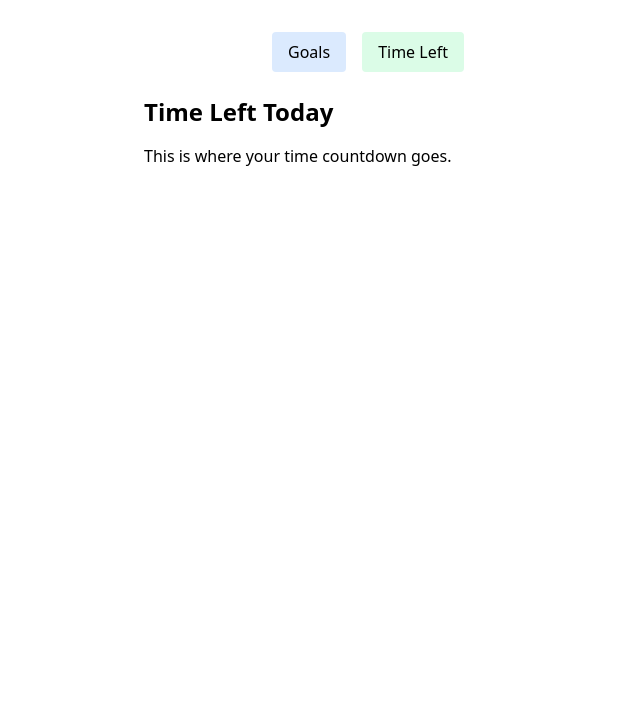
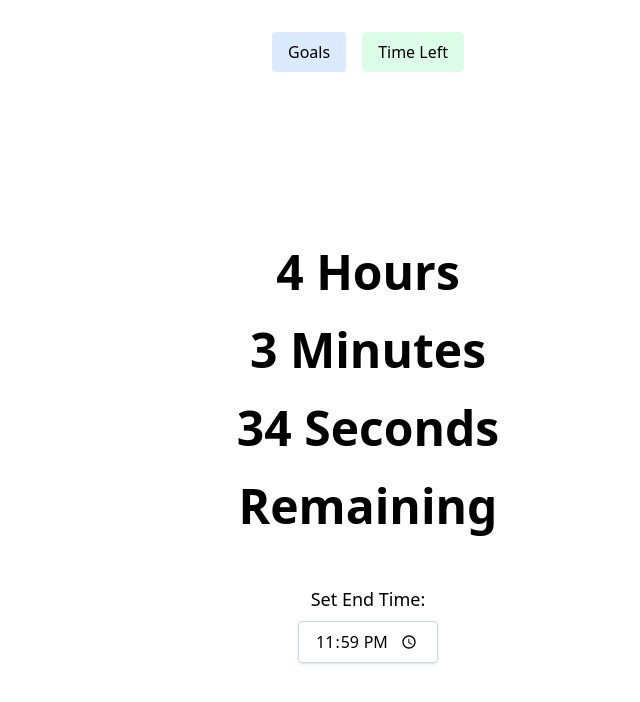
Before and after one commit to rahulnshah/time-keeper, a React (Vite) app: page /time in a window 1280 px wide. Shown: the top 702 px of the page, without its empty margins (272-912 px from the left). Built offline with nearby package versions, Linux system fonts and the light colour scheme.

Commit message:
polished up ui a bit

```diff
--- a/src/GoalsView.tsx
+++ b/src/GoalsView.tsx
@@ -4,7 +4,8 @@ import { Goal } from './model';
 export default function GoalsView() {
   const [goals, setGoals] = useState<Goal[]>([]);
   const [title, setTitle] = useState<string>('');
-  const [duration, setDuration] = useState<string>('00:05');
+  const [hours, setHours] = useState<string>('0');
+  const [minutes, setMinutes] = useState<string>('5');
 
   const fetchGoals = async (): Promise<void> => {
     const goals: Goal[] = await window.api.getGoals();
@@ -12,25 +13,59 @@ export default function GoalsView() {
   };
 
   const handleAddGoal = (): void => {
-    if (!title || !duration) {
+    if (!title || !hours || !minutes) {
       alert('Please fill out all fields.');
       return;
     }
-    const [hours, minutes] = duration.split(':').map(Number);
-    const totalMinutes = hours * 60 + minutes;
+
+    const hoursNum = parseInt(hours, 10);
+    const minutesNum = parseInt(minutes, 10);
+
+    if (
+      isNaN(hoursNum) ||
+      isNaN(minutesNum) ||
+      hoursNum < 0 ||
+      hoursNum > 24 || // Set maximum hours to 24
+      minutesNum < 0 ||
+      minutesNum >= 60
+    ) {
+      alert('Please enter valid hours (0-24) and minutes (0-59).');
+      return;
+    }
+
+    const totalMinutes = hoursNum * 60 + minutesNum;
     if (totalMinutes < 5 || totalMinutes > 1440) {
       alert('Duration must be between 5 minutes and 24 hours.');
       return;
     }
+
+    const duration = `${hoursNum.toString().padStart(2, '0')}:${minutesNum.toString().padStart(2, '0')}`;
     window.api.addGoal(title, duration);
     setTitle('');
-    setDuration('00:05');
+    setHours('0');
+    setMinutes('5');
     fetchGoals();
   };
 
   const handleMarkAsCompleted = (id: number): void => {
     window.api.markGoalAsCompleted(id);
     fetchGoals();
+  };
+
+  const handleDeleteGoal = (id: number): void => {
+    if (confirm('Are you sure you want to delete this goal?')) {
+      window.api.deleteGoal(id);
+      fetchGoals();
+    }
+  };
+
+  // Helper function to format duration
+  const formatDuration = (duration: string): string => {
+    const [hours, minutes] = duration.split(':').map(Number);
+    const parts = [];
+    if (hours > 0) parts.push(`${hours} hour${hours > 1 ? 's' : ''}`);
+    if (minutes > 0) parts.push(`${minutes} minute${minutes > 1 ? 's' : ''}`);
+    return parts.join(' ');
   };
 
   useEffect((): (() => void) => {
@@ -51,15 +86,30 @@ export default function GoalsView() {
           onChange={(e) => setTitle(e.target.value)}
           className="text-black px-4 py-2 rounded shadow border border-gray-300 mr-2"
         />
+        <div className="flex items-center gap-2">
           <input
-          type="time"
-          value={duration}
-          onChange={(e) => setDuration(e.target.value)}
-          className="text-black px-4 py-2 rounded shadow border border-gray-300"
+            type="number"
+            placeholder="Hours"
+            value={hours}
+            onChange={(e) => setHours(e.target.value)}
+            className="text-black px-4 py-2 rounded shadow border border-gray-300 w-20"
+            min="0"
+            max="24" // Set maximum hours to 24
           />
+          <span>:</span>
+          <input
+            type="number"
+            placeholder="Minutes"
+            value={minutes}
+            onChange={(e) => setMinutes(e.target.value)}
+            className="text-black px-4 py-2 rounded shadow border border-gray-300 w-20"
+            min="0"
+            max="59"
+          />
+        </div>
         <button
           onClick={handleAddGoal}
-          className="ml-2 px-4 py-2 bg-blue-500 text-white rounded shadow"
+          className="ml-2 px-4 py-2 bg-blue-500 text-white rounded shadow mt-2"
         >
           Add Goal
         </button>
@@ -72,13 +122,21 @@ export default function GoalsView() {
           >
             <div>
               <h2 className="font-bold">{goal.title}</h2>
-              <p>{goal.duration}</p>
+              <p>{formatDuration(goal.duration)}</p> {/* Use the helper function here */}
             </div>
+            <div className="flex items-center gap-2">
               <input
                 type="checkbox"
                 checked={goal.completed}
                 onChange={() => handleMarkAsCompleted(goal.id)}
               />
+              <button
+                onClick={() => handleDeleteGoal(goal.id)}
+                className="px-2 py-1 bg-red-500 text-white rounded shadow"
+              >
+                Delete
+              </button>
+            </div>
           </li>
         ))}
       </ul>
--- a/src/TimeView.tsx
+++ b/src/TimeView.tsx
@@ -1,9 +1,50 @@
-// src/TimeView.tsx
+import { useEffect, useState } from 'react';
+import moment from 'moment';
+
 export default function TimeView() {
-    return (
-      <div className="w-full max-w-md">
-        <h1 className="text-2xl font-bold mb-4">Time Left Today</h1>
-        <p>This is where your time countdown goes.</p>
+  const [endTime, setEndTime] = useState('23:59');
+  const [timeLeftText, setTimeLeftText] = useState({ hours: 0, minutes: 0, seconds: 0 });
+
+  const calculateTimeLeft = () => {
+    const now = moment();
+    const [endHour, endMinute] = endTime.split(':');
+    const end = moment().set({ hour: +endHour, minute: +endMinute, second: 0 });
+
+    if (end.isBefore(now)) {
+      end.add(1, 'day'); // set it for tomorrow if the time has passed
+    }
+
+    const duration = moment.duration(end.diff(now));
+    const hours = Math.floor(duration.asHours());
+    const minutes = duration.minutes();
+    const seconds = duration.seconds();
+
+    setTimeLeftText({ hours, minutes, seconds });
+  };
+
+  useEffect(() => {
+    calculateTimeLeft();
+    const interval = setInterval(calculateTimeLeft, 1000);
+    return () => clearInterval(interval);
+  }, [endTime]);
+
+  return (
+    <div className="h-screen flex flex-col items-center justify-center bg-white text-black px-4">
+      <div className="text-center text-3xl md:text-5xl font-bold whitespace-pre leading-relaxed">
+        <div>{timeLeftText.hours} Hours</div>
+        <div>{timeLeftText.minutes} Minutes</div>
+        <div>{timeLeftText.seconds} Seconds</div>
+        <div>Remaining</div>
       </div>
-    );
-  }
+      <div className="mt-10 flex flex-col items-center">
+        <label className="text-lg mb-2">Set End Time:</label>
+        <input
+          type="time"
+          value={endTime}
+          onChange={(e) => setEndTime(e.target.value)}
+          className="text-black px-4 py-2 rounded shadow border border-gray-300"
+        />
+      </div>
+    </div>
+  );
+}
--- a/src/database.ts
+++ b/src/database.ts
@@ -32,3 +32,8 @@ export const deleteCompletedGoals = (): void => {
   const stmt = db.prepare('DELETE FROM goals WHERE completed = 1');
   stmt.run();
 };
+
+export const deleteGoal = (id: number): void => {
+  const stmt = db.prepare('DELETE FROM goals WHERE id = ?');
+  stmt.run(id);
+};
--- a/src/main.ts
+++ b/src/main.ts
@@ -1,7 +1,7 @@
 import { app, BrowserWindow, ipcMain } from 'electron';
 import path from 'node:path';
 import started from 'electron-squirrel-startup';
-import { addGoal, getGoals, markGoalAsCompleted, deleteCompletedGoals } from './database';
+import { addGoal, getGoals, markGoalAsCompleted, deleteCompletedGoals, deleteGoal } from './database';
 
 
 // Set up IPC handlers
@@ -21,6 +21,11 @@ ipcMain.handle('mark-goal-completed', (event, id) => {
 
 ipcMain.handle('delete-completed-goals', () => {
   deleteCompletedGoals();
+  return true;
+});
+
+ipcMain.handle('delete-goal', (event, id) => {
+  deleteGoal(id);
   return true;
 });
 
--- a/src/preload.ts
+++ b/src/preload.ts
@@ -12,7 +12,10 @@ contextBridge.exposeInMainWorld('api', {
 
     deleteCompletedGoals: () =>
       ipcRenderer.invoke('delete-completed-goals'),
-  });
+
+    deleteGoal: (id: number) =>
+      ipcRenderer.invoke('delete-goal', id),
+});
 
 // See the Electron documentation for details on how to use preload scripts:
 // https://www.electronjs.org/docs/latest/tutorial/process-model#preload-scripts
```
Also changed, not shown: 1 other file (tests, documents, lock files or other folders). Lines whose indentation alone changed are shown as unchanged.
